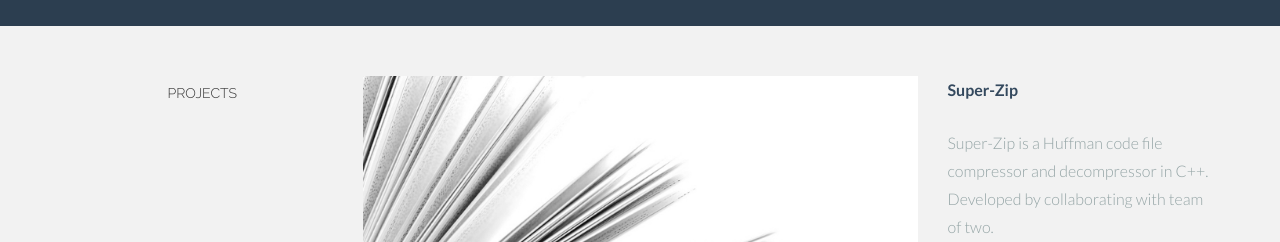
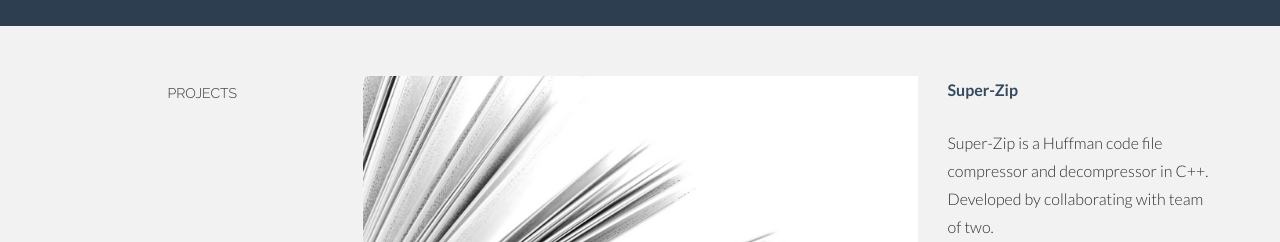
Before and after one commit to ncheema/ncheema.github.io, a plain HTML site: page index.html in a window 1280 px wide. Shown: the part 2520-2762 px from the top of the page. Drawn offline with Linux system fonts and the light colour scheme.

Commit message:
changed font style

```diff
--- a/index.html
+++ b/index.html
@@ -7,7 +7,7 @@
     <meta name="author" content="">
     <link rel="shortcut icon" href="assets/ico/favicon.png">
 
-    <title>Navjot Cheema's Resume</title>
+    <title>Navjot Cheema's Portfolio</title>
 
     <!-- Bootstrap core CSS -->
     <link href="assets/css/bootstrap.css" rel="stylesheet">
@@ -360,10 +360,10 @@
 				</div>
 				<div class="col-lg-3">
 					<p><t>Super-Zip</t></p>
-				<p><more>Super-Zip is a  Huffman code file compressor and decompressor in C++. Developed by collaborating with team of two. <br/>
+				<p>Super-Zip is a  Huffman code file compressor and decompressor in C++. Developed by collaborating with team of two. <br/>
 					<a target="_blank" href="https://github.com/ncheema/superzip"><i class="icon-github" title="Github"></i></a>
 					<a target="_blank" href="https://github.com/ncheema/superzip/archive/master.zip"><i class="icon-cloud-download" title="Download"></i></a>
-					</more>
+
 				</p>
 				</div>
 
```
